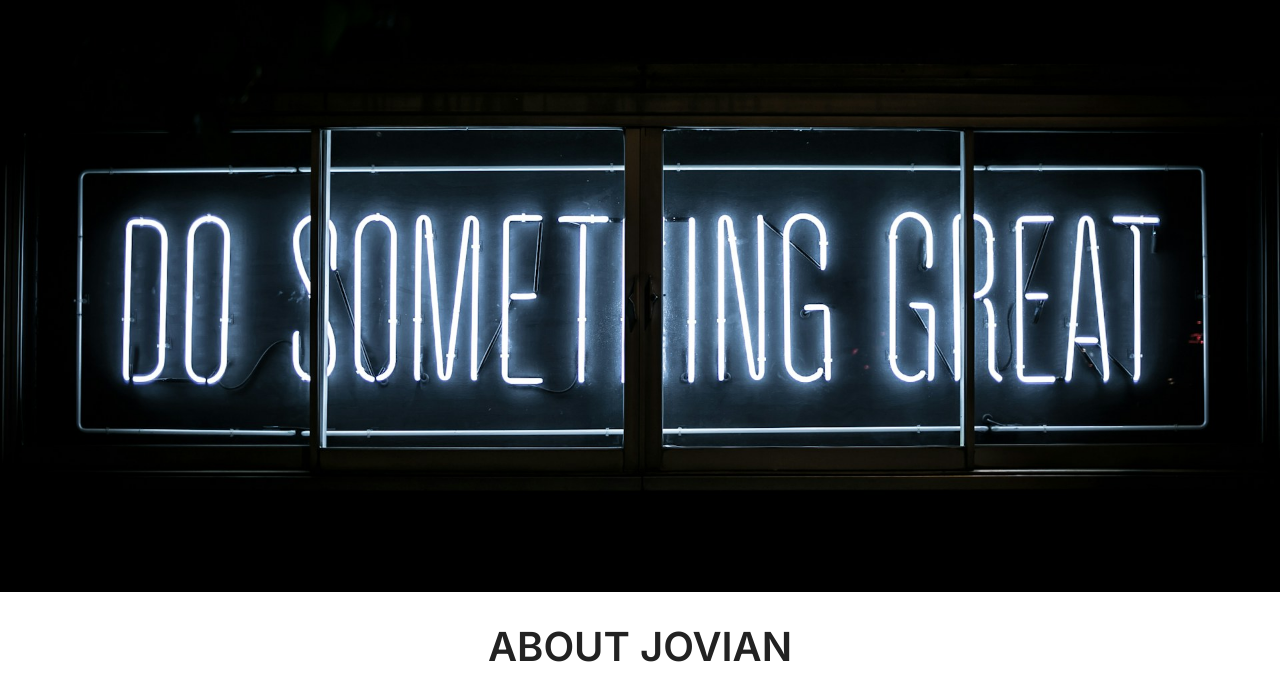
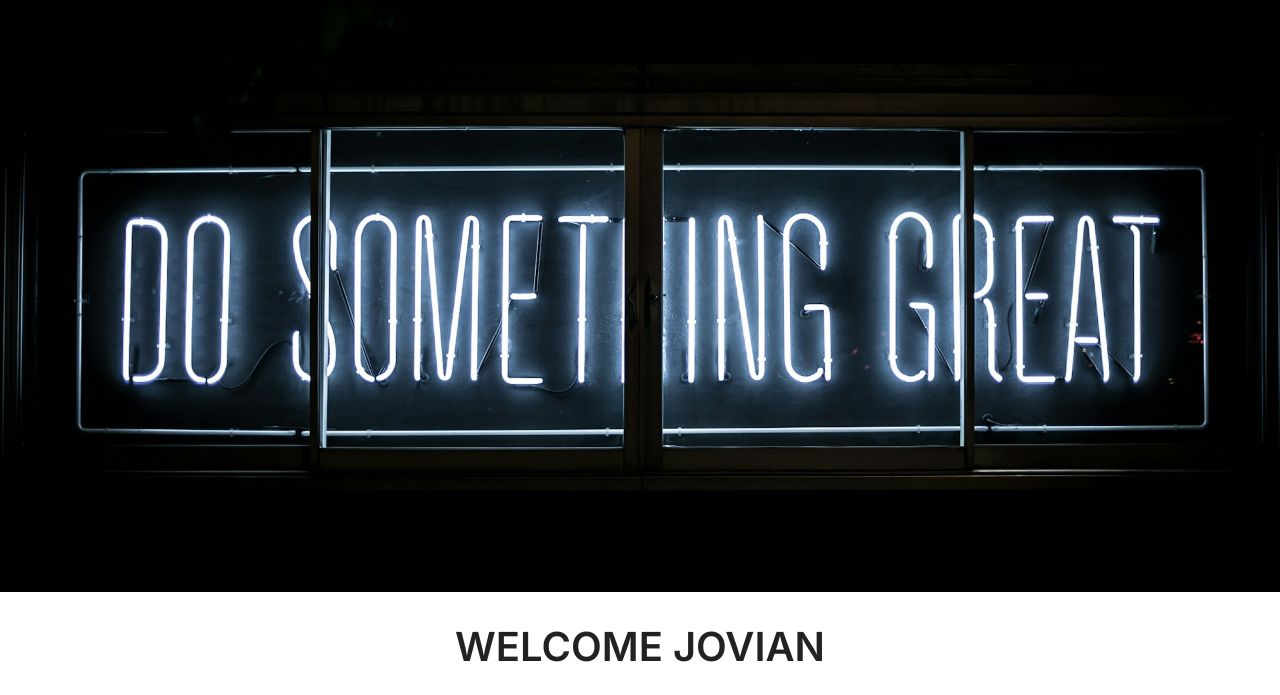
Before and after one commit to alex0164/jovian-career-site-live, a plain HTML site: page src/index.html in a window 1280 px wide. Shown: the part 78-773 px from the top of the page. Drawn offline with Linux system fonts and the light colour scheme.

Commit message:
updated index and styles

```diff
--- a/src/index.html
+++ b/src/index.html
@@ -18,7 +18,7 @@
   </div>
   <img id="banner" src="banner.jpg" alt="career" height="300">
 
-  <h1>About Jovian</h1>
+  <h1>welcome Jovian</h1>
   <div id="about">
     <div id="Description">
       <p style="margin-top:0;">At jovian we are on a mission to build the world's most highly reputed technical university. and we are
--- a/src/styles.css
+++ b/src/styles.css
@@ -9,7 +9,7 @@ body{
     text-align: justify;
     line-height: 1.2;
     font-size: 1rem;
-    color: #444444;
+    color: #404040;
 
 }
 h1, h2, h3, h4, h5, h6{
```
